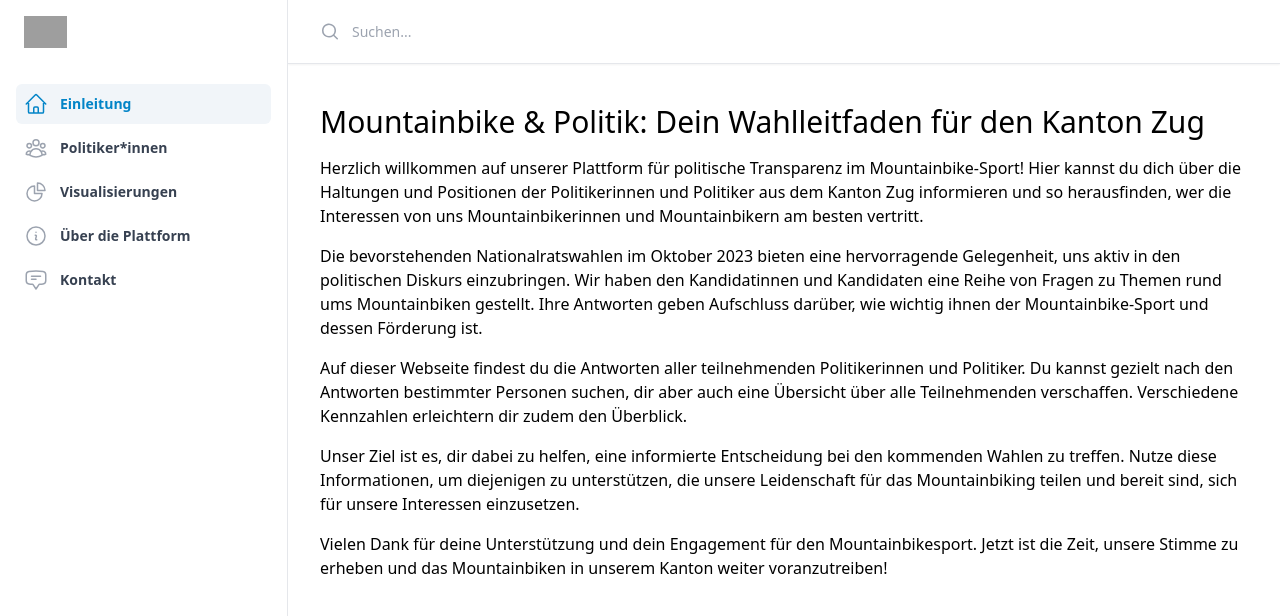
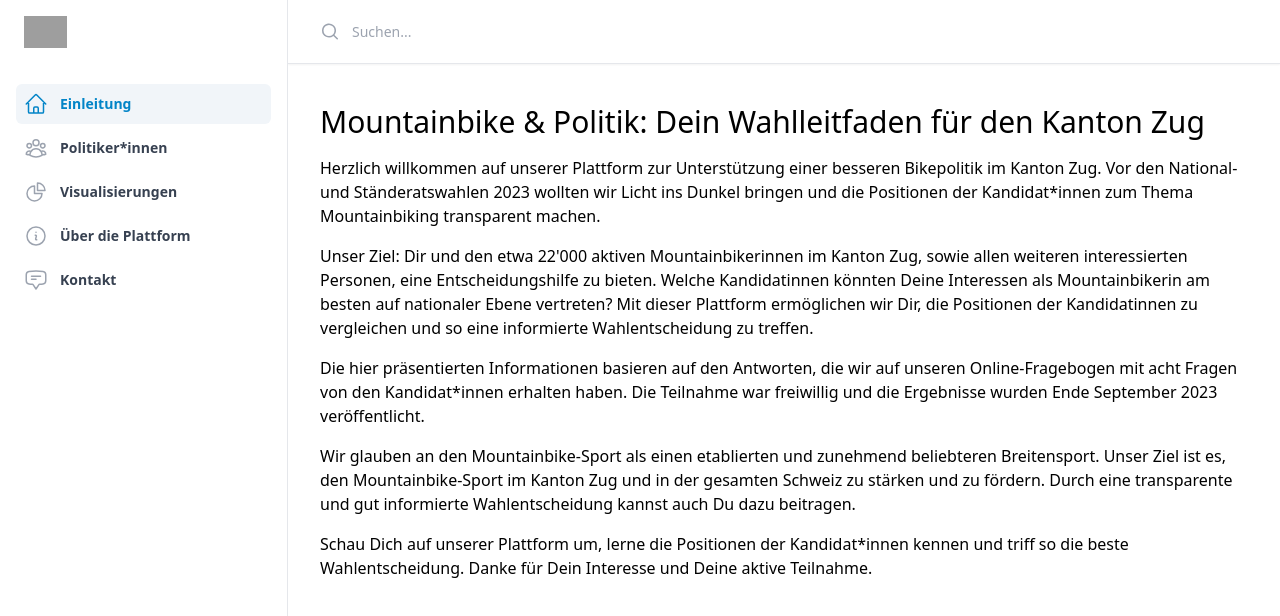
Before and after one commit to IG-Mountainbike-Zug/bike-vote, a Next.js app: page / in a window 1280 px wide. Shown: the top 616 px of the page. Built offline with nearby package versions, Linux system fonts and the light colour scheme; grey boxes are pictures that could not be loaded.

Commit message:
change welcome text

```diff
--- a/src/app/page.tsx
+++ b/src/app/page.tsx
@@ -5,38 +5,38 @@ const WelcomeText = () => {
         Mountainbike & Politik: Dein Wahlleitfaden für den Kanton Zug
       </h1>
       <p className="mb-4">
-        Herzlich willkommen auf unserer Plattform für politische Transparenz im
-        Mountainbike-Sport! Hier kannst du dich über die Haltungen und
-        Positionen der Politikerinnen und Politiker aus dem Kanton Zug
-        informieren und so herausfinden, wer die Interessen von uns
-        Mountainbikerinnen und Mountainbikern am besten vertritt.
+        Herzlich willkommen auf unserer Plattform zur Unterstützung einer
+        besseren Bikepolitik im Kanton Zug. Vor den National- und
+        Ständeratswahlen 2023 wollten wir Licht ins Dunkel bringen und die
+        Positionen der Kandidat*innen zum Thema Mountainbiking transparent
+        machen.
       </p>
       <p className="mb-4">
-        Die bevorstehenden Nationalratswahlen im Oktober 2023 bieten eine
-        hervorragende Gelegenheit, uns aktiv in den politischen Diskurs
-        einzubringen. Wir haben den Kandidatinnen und Kandidaten eine Reihe von
-        Fragen zu Themen rund ums Mountainbiken gestellt. Ihre Antworten geben
-        Aufschluss darüber, wie wichtig ihnen der Mountainbike-Sport und dessen
-        Förderung ist.
+        Unser Ziel: Dir und den etwa 22&#39;000 aktiven Mountainbikerinnen im
+        Kanton Zug, sowie allen weiteren interessierten Personen, eine
+        Entscheidungshilfe zu bieten. Welche Kandidatinnen könnten Deine
+        Interessen als Mountainbikerin am besten auf nationaler Ebene vertreten?
+        Mit dieser Plattform ermöglichen wir Dir, die Positionen der
+        Kandidatinnen zu vergleichen und so eine informierte Wahlentscheidung zu
+        treffen.
       </p>
       <p className="mb-4">
-        Auf dieser Webseite findest du die Antworten aller teilnehmenden
-        Politikerinnen und Politiker. Du kannst gezielt nach den Antworten
-        bestimmter Personen suchen, dir aber auch eine Übersicht über alle
-        Teilnehmenden verschaffen. Verschiedene Kennzahlen erleichtern dir zudem
-        den Überblick.
+        Die hier präsentierten Informationen basieren auf den Antworten, die wir
+        auf unseren Online-Fragebogen mit acht Fragen von den Kandidat*innen
+        erhalten haben. Die Teilnahme war freiwillig und die Ergebnisse wurden
+        Ende September 2023 veröffentlicht.
       </p>
       <p className="mb-4">
-        Unser Ziel ist es, dir dabei zu helfen, eine informierte Entscheidung
-        bei den kommenden Wahlen zu treffen. Nutze diese Informationen, um
-        diejenigen zu unterstützen, die unsere Leidenschaft für das
-        Mountainbiking teilen und bereit sind, sich für unsere Interessen
-        einzusetzen.
+        Wir glauben an den Mountainbike-Sport als einen etablierten und
+        zunehmend beliebteren Breitensport. Unser Ziel ist es, den
+        Mountainbike-Sport im Kanton Zug und in der gesamten Schweiz zu stärken
+        und zu fördern. Durch eine transparente und gut informierte
+        Wahlentscheidung kannst auch Du dazu beitragen.
       </p>
       <p>
-        Vielen Dank für deine Unterstützung und dein Engagement für den
-        Mountainbikesport. Jetzt ist die Zeit, unsere Stimme zu erheben und das
-        Mountainbiken in unserem Kanton weiter voranzutreiben!
+        Schau Dich auf unserer Plattform um, lerne die Positionen der
+        Kandidat*innen kennen und triff so die beste Wahlentscheidung. Danke für
+        Dein Interesse und Deine aktive Teilnahme.
       </p>
     </>
   );
```
